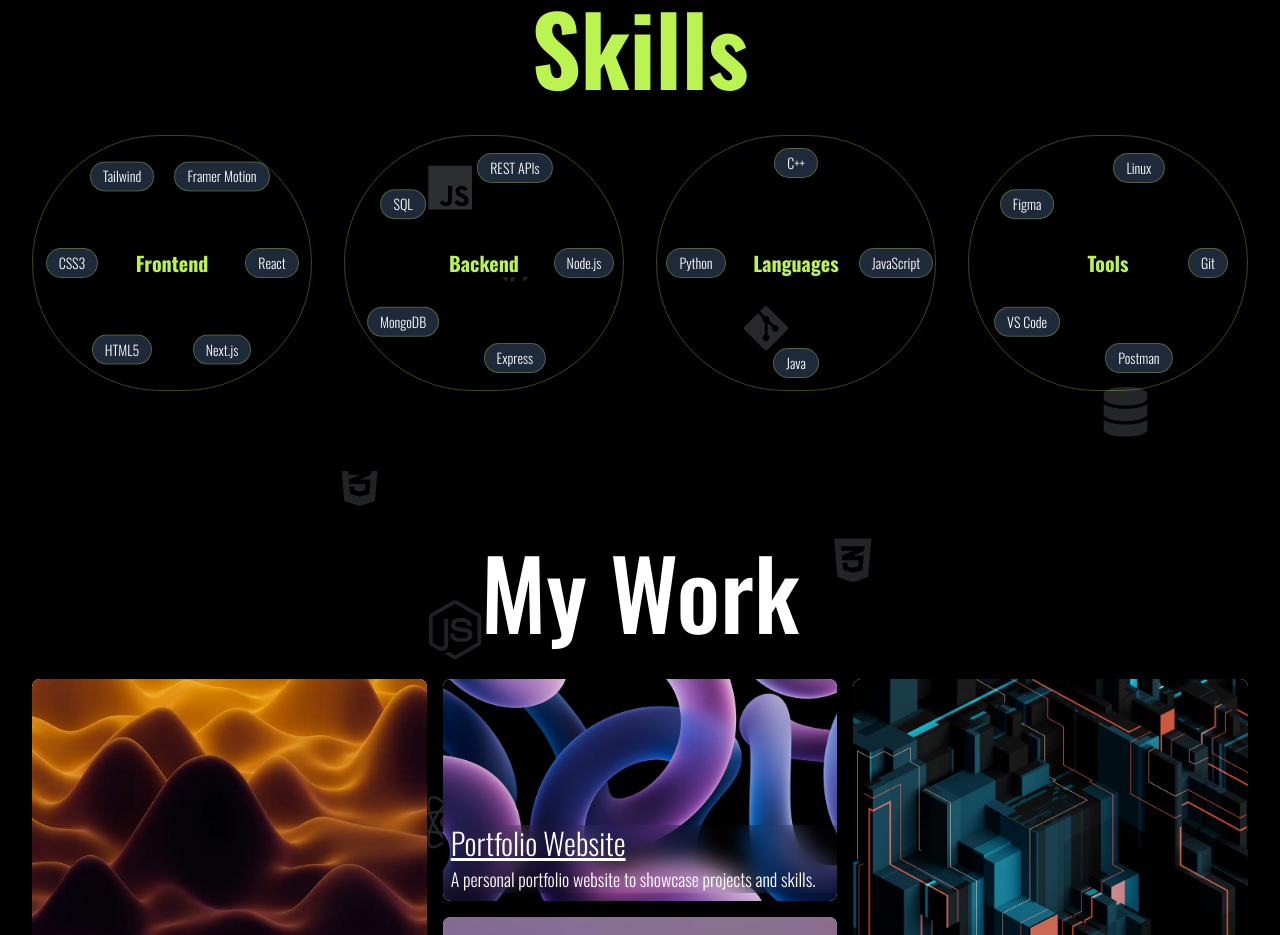
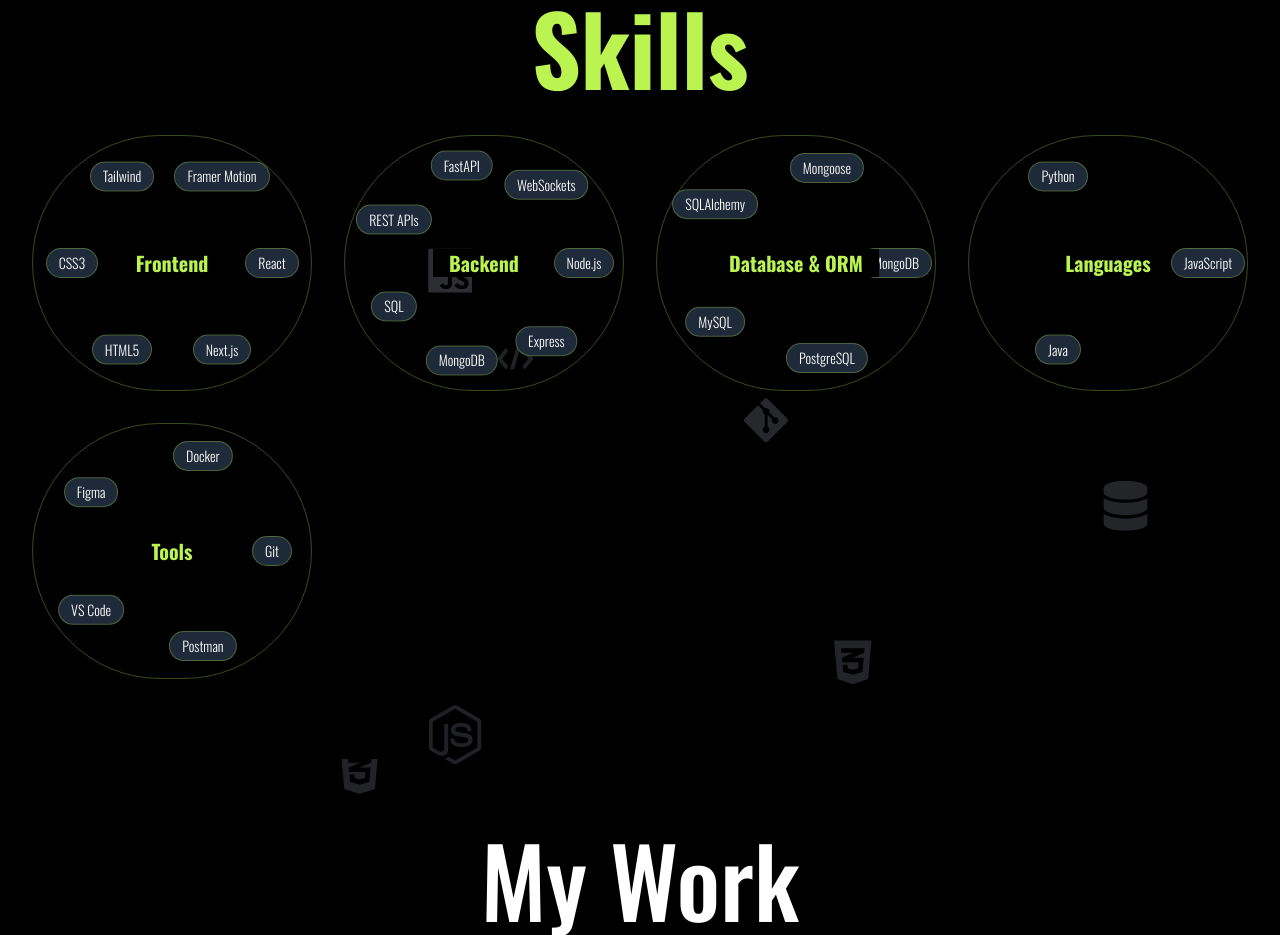
Before and after one commit to Parthsingh14/Portfolio, a React (Vite) app: page / in a window 1280 px wide. Shown: the part 1780-2715 px from the top of the page. Built offline with nearby package versions, Linux system fonts and the light colour scheme.

Commit message:
skills updated

```diff
--- a/src/components/Skills.jsx
+++ b/src/components/Skills.jsx
@@ -4,9 +4,16 @@
 
 const skillsData = {
   "Frontend": ["React", "Next.js", "HTML5", "CSS3", "Tailwind", "Framer Motion"],
-  "Backend": ["Node.js", "Express", "MongoDB", "SQL", "REST APIs"],
-  "Languages": ["JavaScript", "Java", "Python", "C++"],
-  "Tools": ["Git", "Postman", "VS Code", "Figma", "Linux"]
+  "Backend": ["Node.js", "Express", "MongoDB", "SQL", "REST APIs", "FastAPI", "WebSockets"],
+  "Database & ORM": [
+    "MongoDB",
+    "PostgreSQL",
+    "MySQL",
+    "SQLAlchemy",
+    "Mongoose",
+  ],
+  "Languages": ["JavaScript", "Java", "Python"],
+  "Tools": ["Git", "Postman", "VS Code", "Figma", "Docker"]
 };
 
 function Skills() {
```
